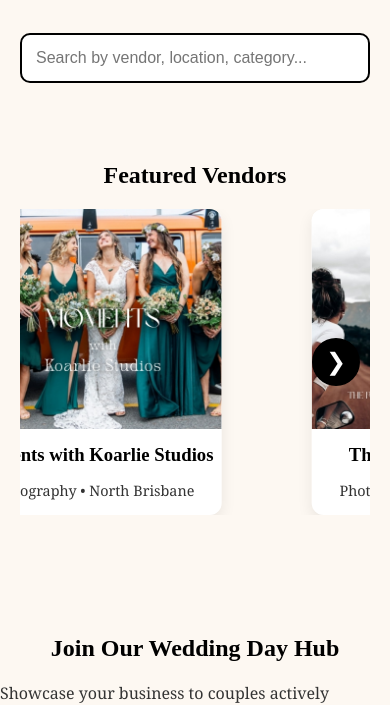
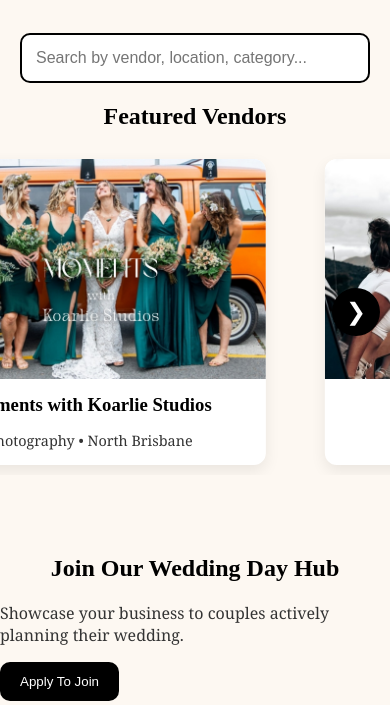
Before and after one commit to stephiejane00/our-wedding-day-hub, a plain HTML site: page docs/index.html in a window 390 px wide. Shown: the part 140-845 px from the top of the page. Drawn offline with Linux system fonts and the light colour scheme.

Commit message:
Update style.css

```diff
--- a/docs/style.css
+++ b/docs/style.css
@@ -49,17 +49,12 @@
 }
 
 /* =================================
-FEATURED SLIDER
+FEATURED SLIDER (3 PER SLIDE)
 ================================= */
-
-.featured-section {
-  text-align: center;
-  padding: 40px 20px;
-}
 
 .slider {
   position: relative;
-  max-width: 700px;
+  max-width: 1000px;
   margin: auto;
   overflow: hidden;
 }
@@ -73,6 +68,25 @@
   min-width: 100%;
   display: flex;
   justify-content: center;
+  gap: 20px;
+  padding: 10px;
+}
+
+/* Make cards fit 3 across */
+.slide .vendor-card {
+  width: 30%;
+}
+
+/* Responsive (mobile = 1 per slide) */
+@media (max-width: 768px) {
+  .slide {
+    flex-direction: column;
+    align-items: center;
+  }
+
+  .slide .vendor-card {
+    width: 90%;
+  }
 }
 
 /* ARROWS */
```
